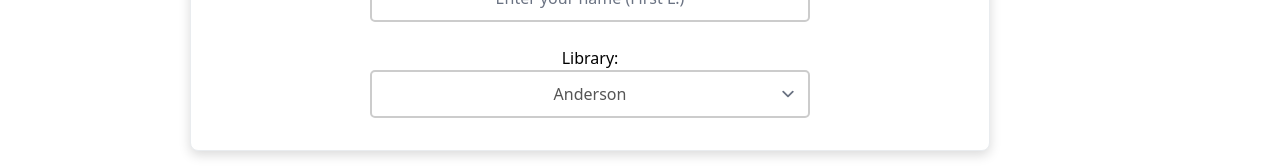
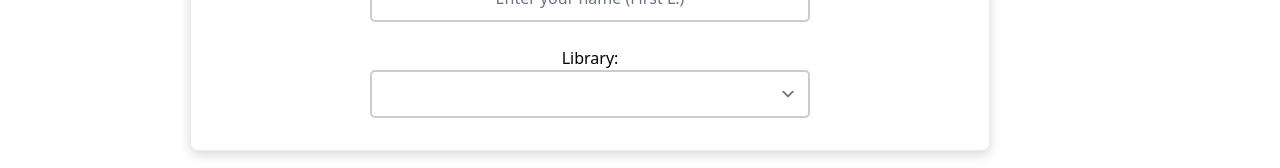
Before and after one commit to kyleyoung1121/dnd-character-build-tool, a SvelteKit app: page /details in a window 1280 px wide. Shown: the part 334-502 px from the top of the page. Built offline with nearby package versions, Linux system fonts and the light colour scheme.

Commit message:
add restoration to details page

```diff
--- a/src/routes/(creation)/details/+page.svelte
+++ b/src/routes/(creation)/details/+page.svelte
@@ -1,9 +1,14 @@
 <script lang="ts">
 	import { goto } from '$app/navigation';
 	import { base } from '$app/paths';
+	import { onMount } from 'svelte';
 	import { applyChoice, revertChanges } from '$lib/stores/character_store_helpers';
 	import { get } from 'svelte/store';
 	import { character_store } from '$lib/stores/character_store';
+
+	let playerName = '';
+	let characterName = '';
+	let library = '';
 
 	function changeCharacterName(event: Event) {
 		const target = event.target as HTMLSelectElement;
@@ -12,6 +17,7 @@
 				characterName: target.value
 			}
 		);
+		characterName = target.value;
 	}
 
 	function changePlayerName(event: Event) {
@@ -22,6 +28,7 @@
 				playerName: target.value
 			}
 		);
+		playerName = target.value;
 	}
 
 	function changeLibrary(event: Event) {
@@ -32,7 +39,26 @@
 				library: target.value
 			}
 		);
+		library = target.value;
 	}
+
+	onMount(async () => {
+		const state = get(character_store);
+
+		if (state.playerName) {
+			playerName = state.playerName
+		}
+
+		if (state.characterName) {
+			characterName = state.characterName
+		}
+
+		if (state.library) {
+			library = state.library
+		}
+
+	})
+
 </script>
 
 <div class="container">
@@ -47,6 +73,7 @@
 			placeholder="Enter your character's name"
 			class="characterNameInput input-style"
 			type="text"
+			value={characterName ?? ''}
 			on:change='{(e) => changeCharacterName(e)}'
 		>
 		<br><br>
@@ -56,6 +83,7 @@
 			placeholder="Enter your name (First L.)"
 			class="playerNameInput input-style"
 			type="text"
+			value={playerName ?? ''}
 			on:change='{(e) => changePlayerName(e)}'
 		>
 		<br><br>
@@ -63,12 +91,17 @@
 		<p>Library:</p>
 		<select
 			class="libraryInput input-style"
+			value={library ?? 'Select Your Library'}
 			on:change={(e) => changeLibrary(e)}
 		>
 			<option>Anderson</option>
+			<option>Clifton</option>
+			<option>Deer Park</option>
+			<option>Groesbeck</option>
+			<option>Monfort Heights</option>
 			<option>Reading</option>
-			<option>Avondale</option>
-			<option>Monfort Heights</option>
+			<option>West End</option>
+			<option>Westwood</option>
 		</select>
 	</div>
 </div>
```
